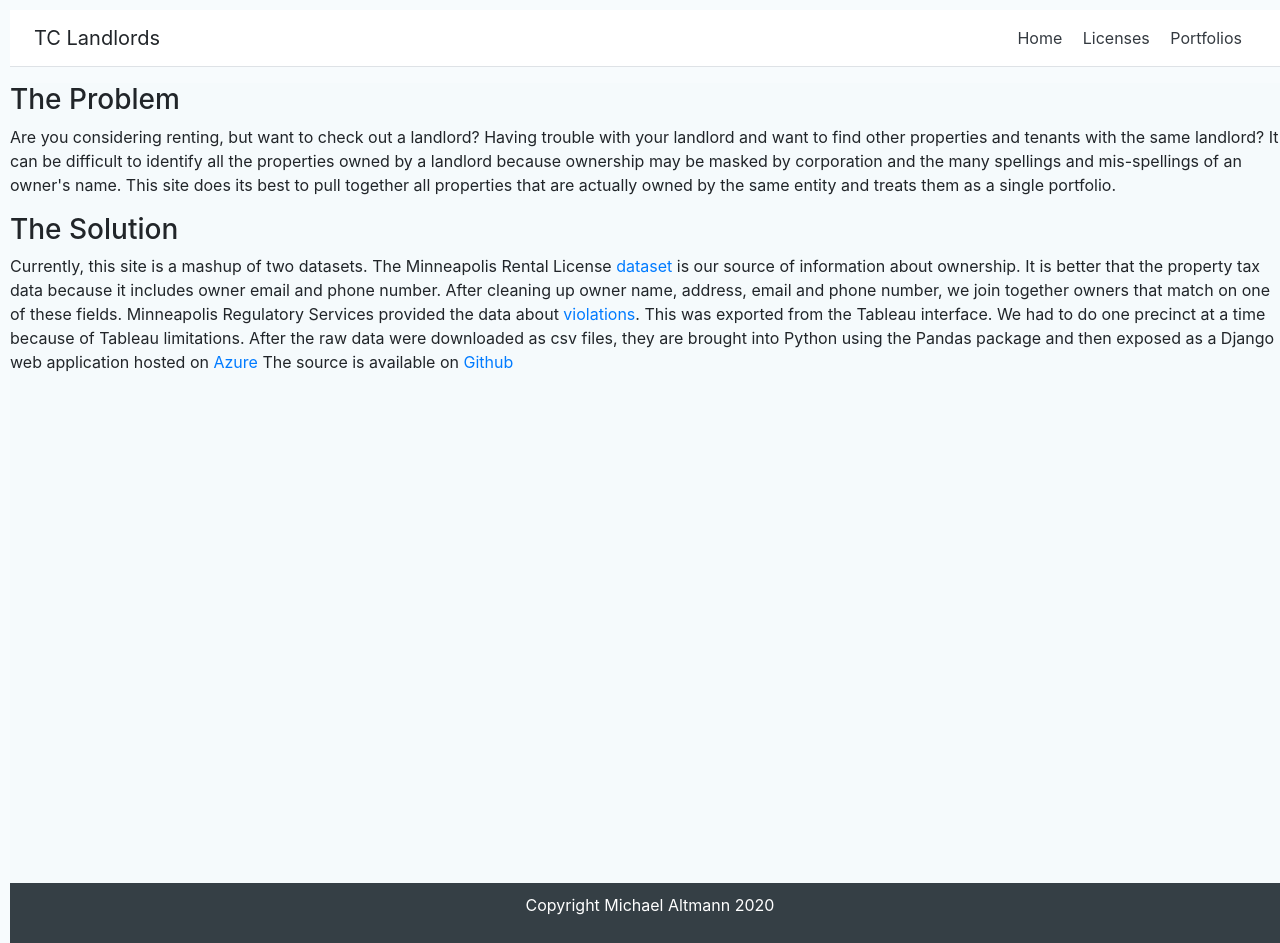
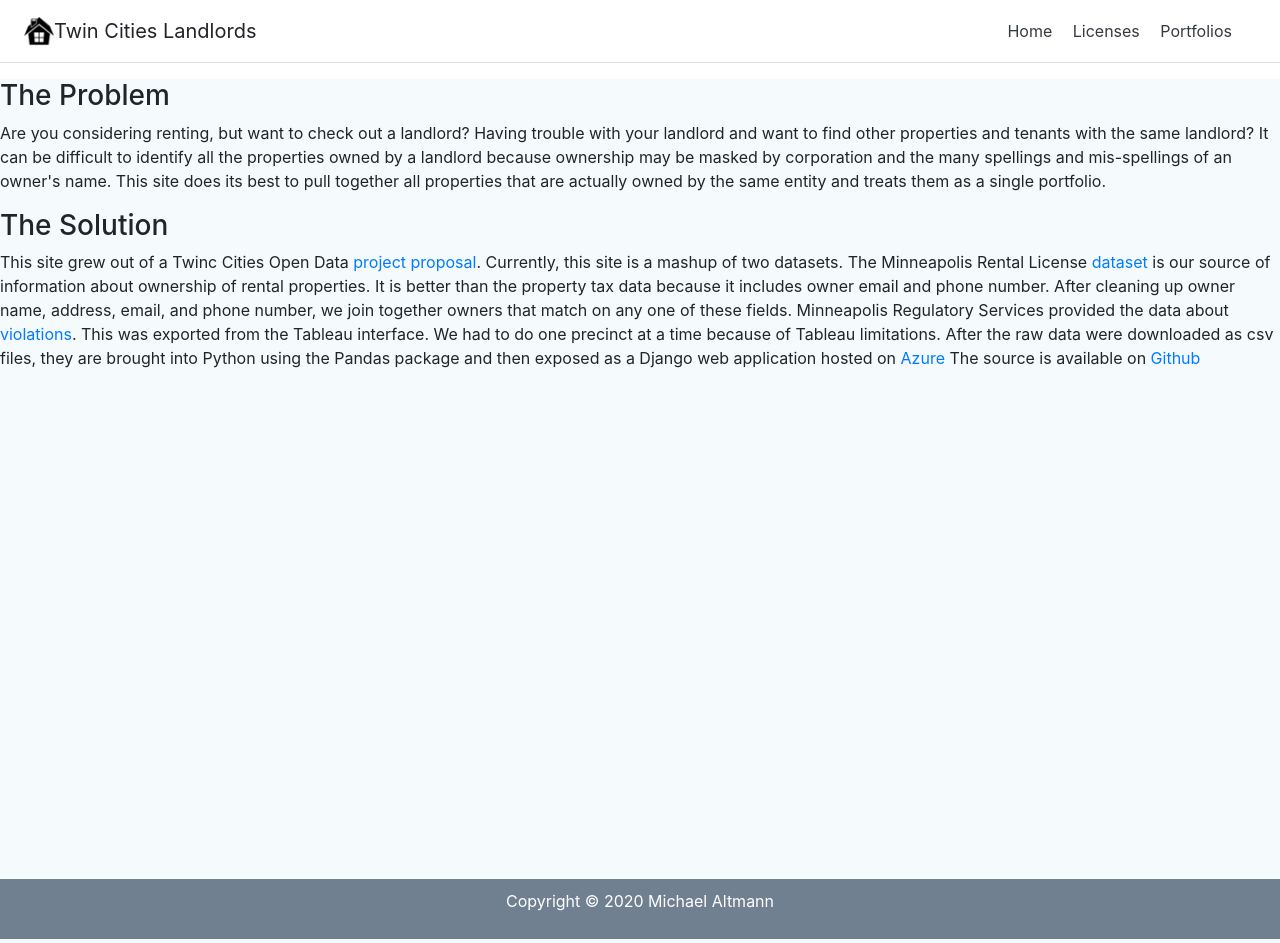
Before and after one commit to michaelaltmann/tc-landlords, a Django app: page / in a window 1280 px wide. Run offline with Django 3.2, Linux system fonts and the light colour scheme; parts of the project's set-up code (start-up, migrations or seed data) failed here and were passed over; some libraries are stand-ins or nearby versions.

Commit message:
UI tweaks

```diff
--- a/hello/templates/hello/index.html
+++ b/hello/templates/hello/index.html
@@ -16,10 +16,15 @@ owned by the same entity and treats them as a single portfolio.
 
 <h3>The Solution</h3>
 <p>
+    This site grew out of a Twinc Cities Open Data
+    <a href="https://docs.google.com/presentation/d/16-dNwFRlmQ5ZBFG5AjBvvWU-k1jf1Q43mvD2nXVlydE/edit#slide=id.p">
+    project proposal</a>.
+
     Currently, this site is a mashup of two datasets.
-    The Minneapolis Rental License <a href="https://opendata.minneapolismn.gov/datasets/active-rental-licenses">dataset</a> is our source of information about ownership.  It is better
-    that the property tax data because it includes owner email and phone number.  After cleaning up
-    owner name, address, email and phone number, we join together owners that match on one of these
+    The Minneapolis Rental License <a href="https://opendata.minneapolismn.gov/datasets/active-rental-licenses">dataset</a> is our
+    source of information about ownership of rental properties.  It is better
+    than the property tax data because it includes owner email and phone number.  After cleaning up
+    owner name, address, email, and phone number, we join together owners that match on any one of these
     fields.
 
     Minneapolis Regulatory Services provided the data about
@@ -30,5 +35,6 @@ owned by the same entity and treats them as a single portfolio.
     package and then exposed as a Django web application hosted on <a href="https://tc-landlords.azurewebsites.net">Azure</a>
 
     The source is available on <a href="https://github.com/michaelaltmann/tc-landlords">Github</a>
+
 </p>
 {% endblock content %}
--- a/licenses/static/css/app.css
+++ b/licenses/static/css/app.css
@@ -95,3 +95,10 @@ body {
 .nav-link {
   color: beige;
 }
+th {
+  background-color: rgb(10, 10, 160);
+  color: white;
+}
+.footer {
+  background-color: slategrey;
+}
--- a/licenses/templates/licenses/list.html
+++ b/licenses/templates/licenses/list.html
@@ -6,7 +6,7 @@
     <h4>{{message}}</h4>
 {% else %}
 <table class="table">
-    <thead class="thead-dark">
+    <thead>
         <th>APN</th>
         <th>License</th>
         <th>Address</th>
--- a/licenses/templates/licenses/portfolio.html
+++ b/licenses/templates/licenses/portfolio.html
@@ -5,9 +5,9 @@
 {% block content %}
 
 
-<h2>Licenses for Portfolio {{portfolioId}}</h2>
+<h3>Licenses for Portfolio {{portfolioId}}</h3>
 <table class="table">
-    <thead class="thead-dark">
+    <thead>
         <th>APN</th>
         <th>License</th>
         <th>Address</td>
--- a/licenses/templates/licenses/portfolios.html
+++ b/licenses/templates/licenses/portfolios.html
@@ -4,7 +4,7 @@
 {% block content %}
 <h3>{{message}}</h3>
 <table class = "table">
-    <thead class="thead-dark">
+    <thead>
         <th>Portfolio</th>
         <th>Size</th>
         <th>Owners</th>
--- a/templates/base.html
+++ b/templates/base.html
@@ -23,8 +23,8 @@
         {% endblock head_meta %}
         {% block head_css %}
             {% block head_css_site %}
+            <link href="{% static 'css/app.css' %}" rel="stylesheet" media="screen">
             <link rel="stylesheet" href="https://maxcdn.bootstrapcdn.com/bootstrap/4.0.0/css/bootstrap.min.css" integrity="sha384-Gn5384xqQ1aoWXA+058RXPxPg6fy4IWvTNh0E263XmFcJlSAwiGgFAW/dAiS6JXm" crossorigin="anonymous">
-            <link href="{% static 'css/app.css' %}" rel="stylesheet" media="screen">
             {% endblock head_css_site %}
             {% block head_css_section %}{% endblock head_css_section %}
             {% block head_css_page %}{% endblock head_css_page %}
@@ -35,7 +35,8 @@
         {# Navigation Menu #}
         <header>
             <div class="d-flex flex-column flex-md-row align-items-center p-3 px-md-4 mb-3 bg-white border-bottom shadow-sm">
-                <h5 class="my-0 mr-md-auto font-weight-normal">TC Landlords</h5>
+                <img src="{% static 'images/favicon-32x32.png' %}" width="30" hight="30">
+                <h5 class="my-0 mr-md-auto font-weight-normal">Twin Cities Landlords</h5>
                 <nav class="my-2 my-md-0 mr-md-3">
                   <a class="p-2 text-dark" href="/">Home</a>
                   <a class="p-2 text-dark" href="/licenses">Licenses</a>
@@ -52,7 +53,7 @@
         {# The Footer #}
         <div class="footer">
             <div class="container">
-                <p>Copyright Michael Altmann 2020</p>
+                <p>Copyright &copy; 2020 Michael Altmann</p>
             </div>
         </div>
     </body>
```
Also changed, not shown: licenses/templates/licenses/property.html (+6 -5 lines), licenses/static/images/favicon-16x16.png (added), licenses/static/images/favicon-32x32.png (added).
